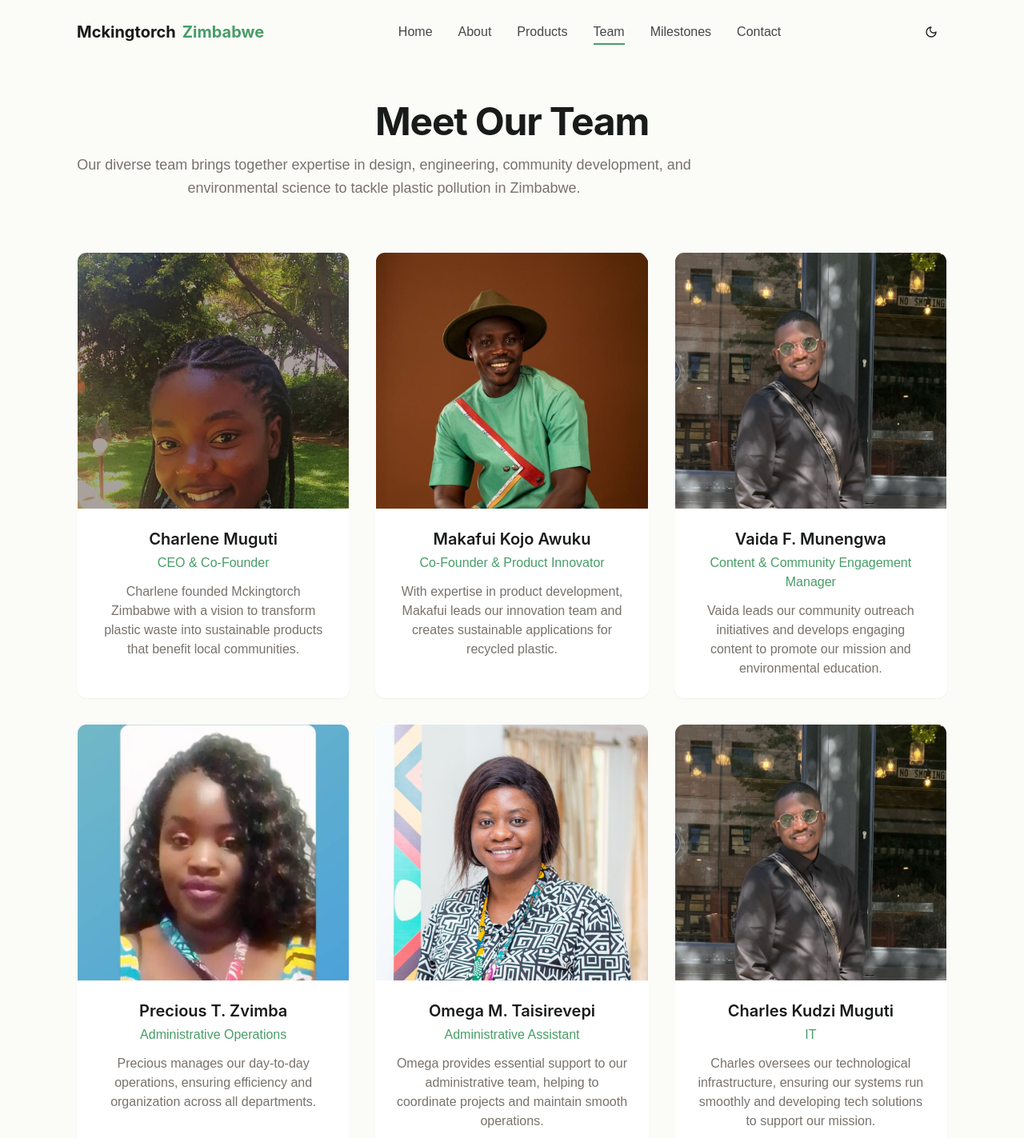
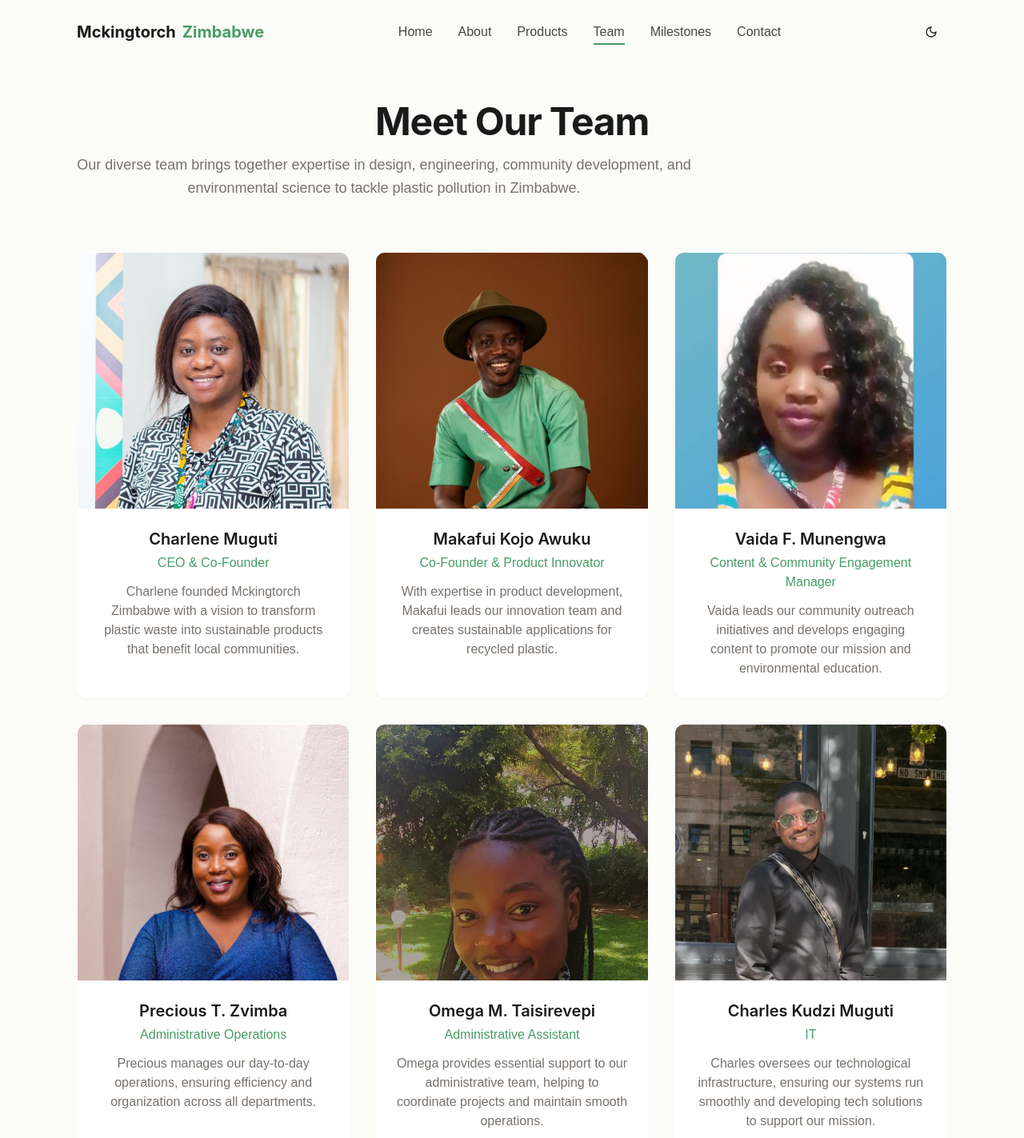
Before and after one commit to Kxypxrker/plastic-revolution-web, a React (Vite) app: page /team in a window 1280 px wide. Shown: the top 1423 px of the page at 80% size. Built offline with nearby package versions, Linux system fonts and the light colour scheme; a web font is replaced by a local one.

Commit message:
Update Team.tsx

```diff
--- a/src/pages/Team.tsx
+++ b/src/pages/Team.tsx
@@ -1,6 +1,7 @@
 import SectionHeader from "@/components/ui/shared/SectionHeader";
 import TeamCard from "@/components/team/TeamCard";
 import AnimatedButton from "@/components/ui/shared/AnimatedButton";
+import MyImages from "public/lovable-uploads";
 
 interface TeamMember {
   id: number;
@@ -17,42 +18,42 @@ const Team = () => {
       name: "Charlene Muguti",
       role: "CEO & Co-Founder",
       bio: "Charlene founded Mckingtorch Zimbabwe with a vision to transform plastic waste into sustainable products that benefit local communities.",
-      image: "public/lovable-uploads/ef105c16-f0c4-448c-8da9-1b5391bf0ccc.png"
+      image: "/lovable-uploads/6bf92264-53e0-4d4d-abb8-302864c32df8.png"
     },
     {
       id: 2,
       name: "Makafui Kojo Awuku",
       role: "Co-Founder & Product Innovator",
       bio: "With expertise in product development, Makafui leads our innovation team and creates sustainable applications for recycled plastic.",
-      image: "public/lovable-uploads/f138276f-d16b-442c-a3ed-32ac5ceb99c6.png"
+      image: "/lovable-uploads/f138276f-d16b-442c-a3ed-32ac5ceb99c6.png"
     },
     {
       id: 3,
       name: "Vaida F. Munengwa",
       role: "Content & Community Engagement Manager",
       bio: "Vaida leads our community outreach initiatives and develops engaging content to promote our mission and environmental education.",
-      image: "public/lovable-uploads/b7b49677-46e5-4451-b9c0-990dcff3f93b.png"
+      image: "/lovable-uploads/b35ae621-6d6d-4f73-8416-70ede5c3ccbc.png"
     },
     {
       id: 4,
       name: "Precious T. Zvimba",
       role: "Administrative Operations",
       bio: "Precious manages our day-to-day operations, ensuring efficiency and organization across all departments.",
-      image: "public/lovable-uploads/b35ae621-6d6d-4f73-8416-70ede5c3ccbc.png"
+      image: "/lovable-uploads/JCIZimbabwe2024NatConGalaDInner-189.jpg"
     },
     {
       id: 5,
       name: "Omega M. Taisirevepi",
       role: "Administrative Assistant",
       bio: "Omega provides essential support to our administrative team, helping to coordinate projects and maintain smooth operations.",
-      image: "public/lovable-uploads/6bf92264-53e0-4d4d-abb8-302864c32df8.png"
+      image: "/lovable-uploads/ef105c16-f0c4-448c-8da9-1b5391bf0ccc.png"
     },
     {
       id: 6,
       name: "Charles Kudzi Muguti",
       role: "IT",
       bio: "Charles oversees our technological infrastructure, ensuring our systems run smoothly and developing tech solutions to support our mission.",
-      image: "public/lovable-uploads/b7b49677-46e5-4451-b9c0-990dcff3f93b.png" // This seems to be missing, using another image as placeholder
+      image: "/lovable-uploads/b7b49677-46e5-4451-b9c0-990dcff3f93b.png" // This seems to be missing, using another image as placeholder
     }
   ];
 
```
